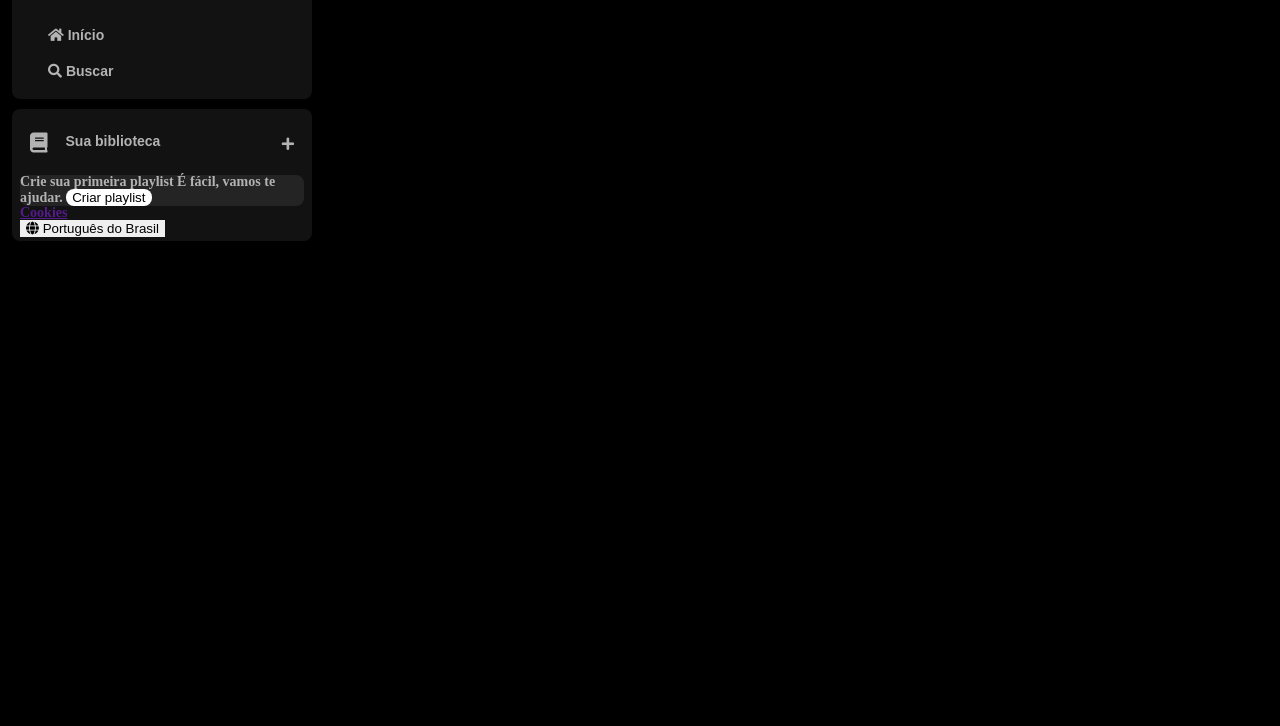
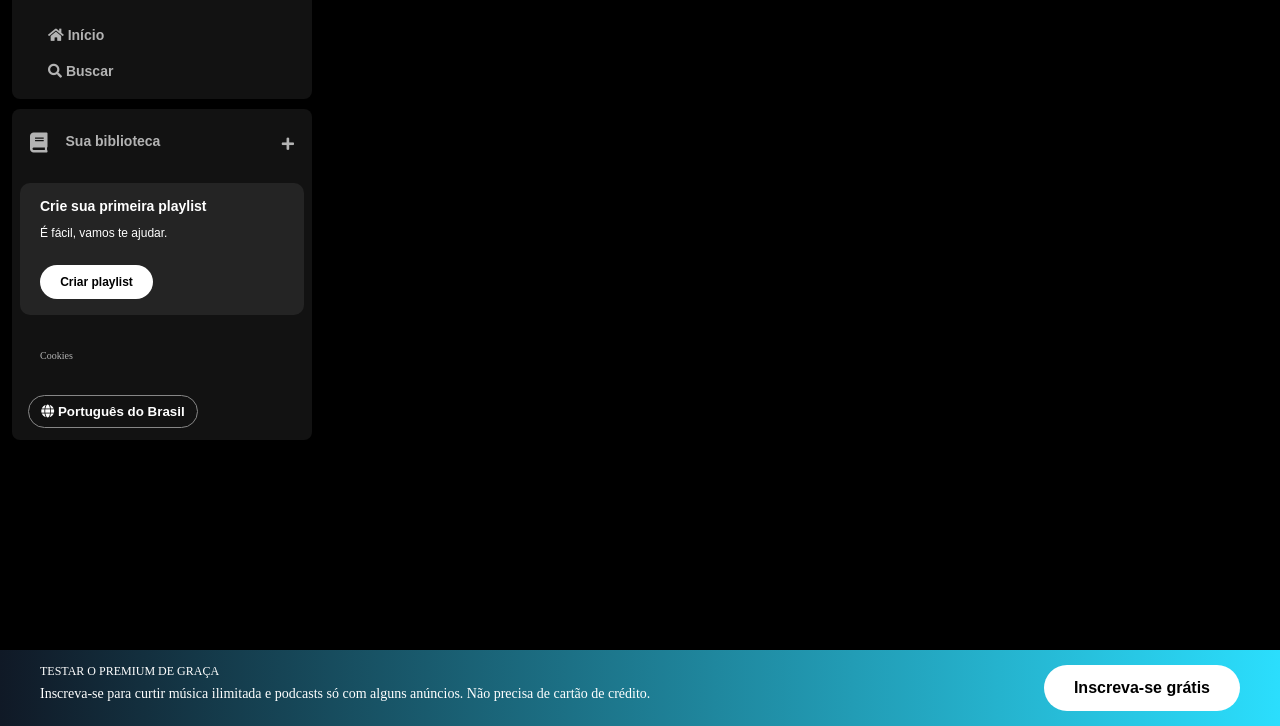
Before and after one commit to geiseesouza/spotify-imersao-alura, a plain HTML site: page index.html in a window 1280 px wide. Shown: the part 74-800 px from the top of the page. Drawn offline with Linux system fonts and the light colour scheme.

Commit message:
Estilo Avançado e Posicionamento: Transformando Layouts

```diff
--- a/index.html
+++ b/index.html
@@ -69,7 +69,18 @@
                     <span>Português do Brasil</span>
                 </button>
             </div>
+
         </div>
+
+        <footer class="disclaimer-premium">
+            <div class="text">
+                <p class="disclaimer-premium__title">Testar o Premium de graça</p>
+                <p class="disclaimer-premium__subtitle">Inscreva-se para curtir música ilimitada e podcasts só com alguns anúncios. Não precisa de cartão de crédito.</p>
+            </div>
+            <div class="button">
+                <button type="button">Inscreva-se grátis</button>
+            </div>
+        </footer>
     </div>
 </body>
 
--- a/styles.css
+++ b/styles.css
@@ -100,9 +100,113 @@ body {
     color: #b3b3b3;
     font-weight: 600;
     font-size: 14px;
+    margin: 8px 0px;
+    padding: 16px 20px;
+    border-radius: 10px;
 }
 
-.section-playlist .section-playlist__button {
+.section-playlist .section-playlist__content {
+    display: flex;
+    flex-direction: column;
+}
+
+.section-playlist__content .text {
+    padding-bottom: 14px;
+    color: #fff;
+    font-family: "DM Sans", sans-serif;
+}
+
+.section-playlist__content .title {
+    font-weight: 700;
+}
+
+.section-playlist__content .subtitle {
+    font-weight: 500;
+    font-size: 12px;
+}
+
+.section-playlist__content .section-playlist__button {
+    display: flex;
+    justify-content: center;
     background-color: #fff;
-    border-radius: 8px;
+    color: #000;
+    border-radius: 20px;
+    font-size: 12px;
+    font-weight: 700;
+    font-family: "DM-Sans", sans-serif;
+    text-decoration: none;
+    text-transform: none;
+    padding: 10px;
+    margin-top: 12px;
+    border: 0;
+    width: 113px;
 }
+
+.sidebar .cookies {
+    margin: 25px 20px;
+}
+
+.sidebar .cookies a {
+    color: #b3b3b3;
+    font-weight: 500;
+    font-size: 10px;
+    text-decoration: none;
+}
+
+.sidebar .cookies a:hover {
+    text-decoration: underline;
+}
+
+.languages .languages__button {
+    align-items: center;
+    background-color: transparent;
+    border: 1px solid #878787;
+    color: #fff;
+    font-weight: bold;
+    cursor: pointer;
+    width: 170px;
+    margin: 8px;
+    padding: 8px;
+    border-radius: 20px;
+}
+
+.disclaimer-premium {
+    position: fixed;
+    bottom: 0;
+    left: 0;
+    right: 0;
+    background: linear-gradient(to right, #101926, #2bdefd);
+    padding: 15px 40px;
+    display: flex;
+    justify-content: space-between;
+}
+
+.disclaimer-premium .text {
+    flex-shrink: 0;
+}
+
+.disclaimer-premium .disclaimer-premium__title {
+    color: #fff;
+    text-transform: uppercase;
+    font-weight: 400;
+    font-size: 12px;
+    margin-bottom: 10px;
+}
+
+.disclaimer-premium .disclaimer-premium__subtitle {
+    color: #fff;
+    font-size: 14px;
+    font-weight: 500;
+}
+
+.disclaimer-premium button {
+    background-color: #fff;
+    color: #000;
+    font-size: 16px;
+    font-weight: bold;
+    padding: 14px 30px;
+    border: 0px;
+    border-radius: 40px;
+    cursor: pointer;
+    flex-shrink: 0;
+}
```
